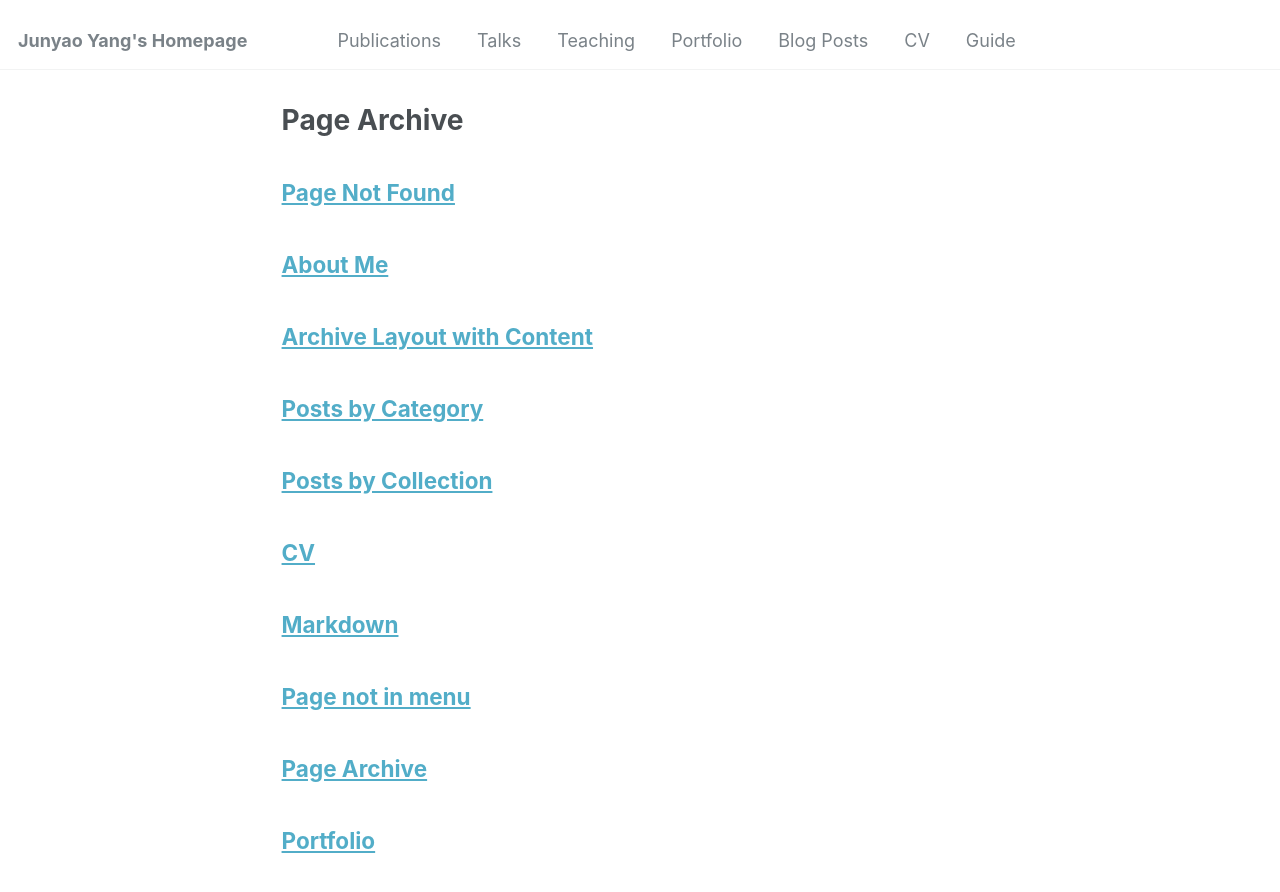
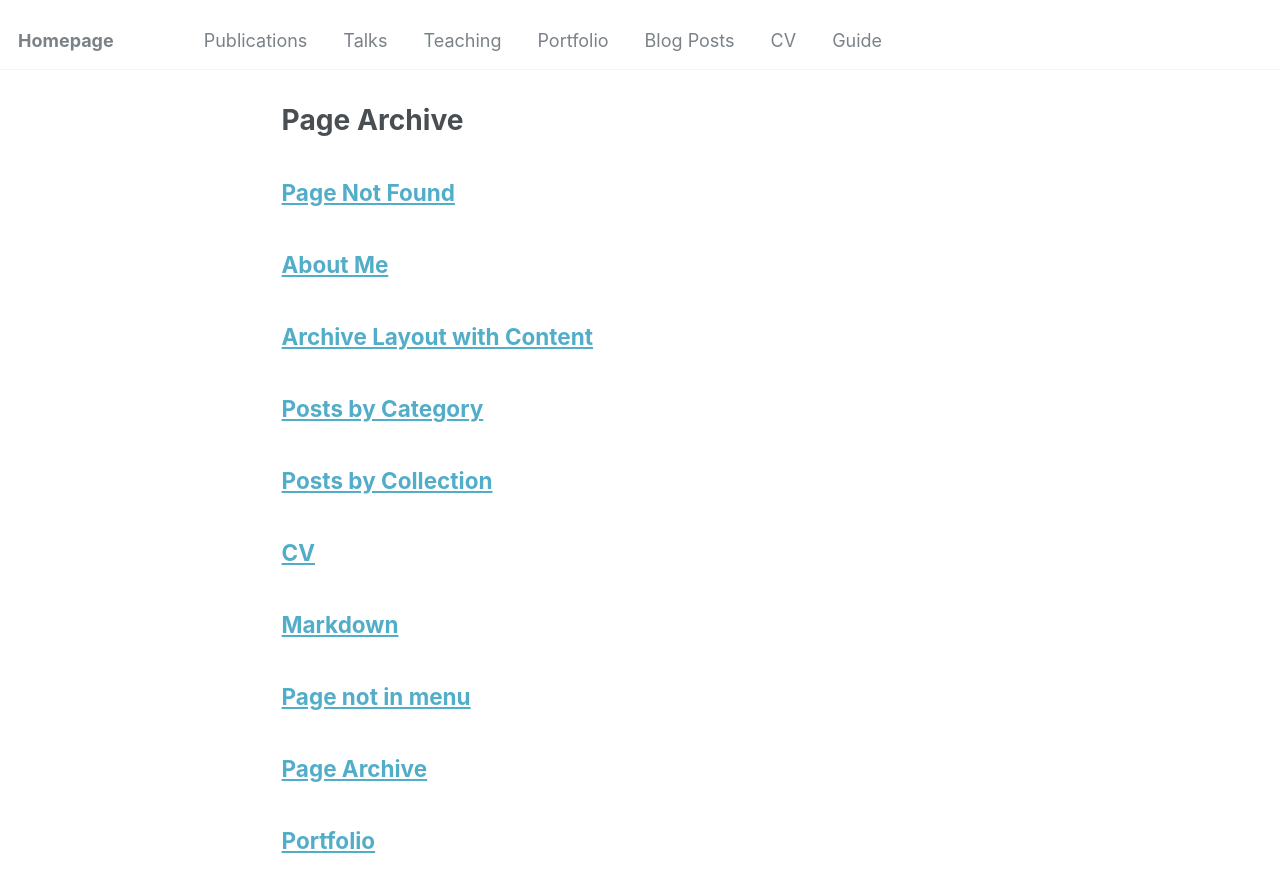
Before and after one commit to jyyang26/jyyang26.github.io, a Jekyll site: the page built from _pages/page-archive.html, in a window 1280 px wide and 900 px high. Shown: the top 892 px of the window. Built offline with Jekyll 4.4.1, drawn with Linux system fonts in a browser that asks for light colours.

Commit message:
Update _config.yml

```diff
--- a/_config.yml
+++ b/_config.yml
@@ -8,11 +8,11 @@
 
 # Basic Site Settings
 locale                   : "en-US"
-title                    : "Junyao Yang's Homepage"
+title                    : "Homepage"
 title_separator          : "-"
 name                     : &name "Junyao Yang"
 description              : &description "personal description"
-url                      : https://jyyang26.github.io/ # the base hostname & protocol for your site e.g. "https://mmistakes.github.io"
+url                      : https://jyyang26.github.io # the base hostname & protocol for your site e.g. "https://mmistakes.github.io"
 baseurl                  : "" # the subpath of your site, e.g. "/blog"
 repository               : "jyyang26/jyyang26.github.io"
 
@@ -24,7 +24,7 @@
   avatar           : "profile.png"
   name             : "Junyao Yang"
   pronouns         : "he/his"# example: "he/his"
-  bio              : "..."
+  bio              : "Junyao Yang's Homepage"
   location         : "Shenzhen, China"
   employer         : "South China University of Technology"
   uri              : # URL
```
